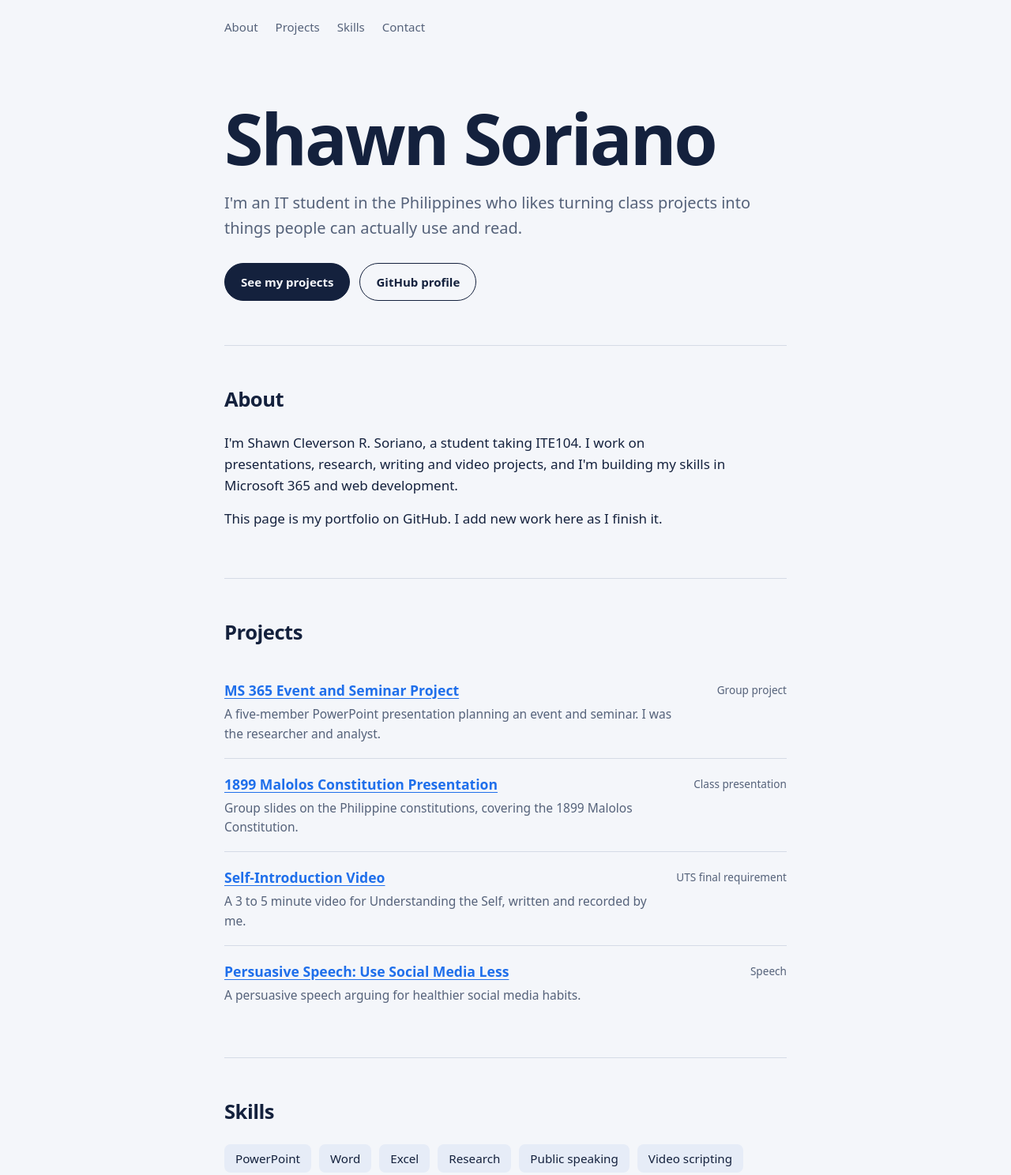
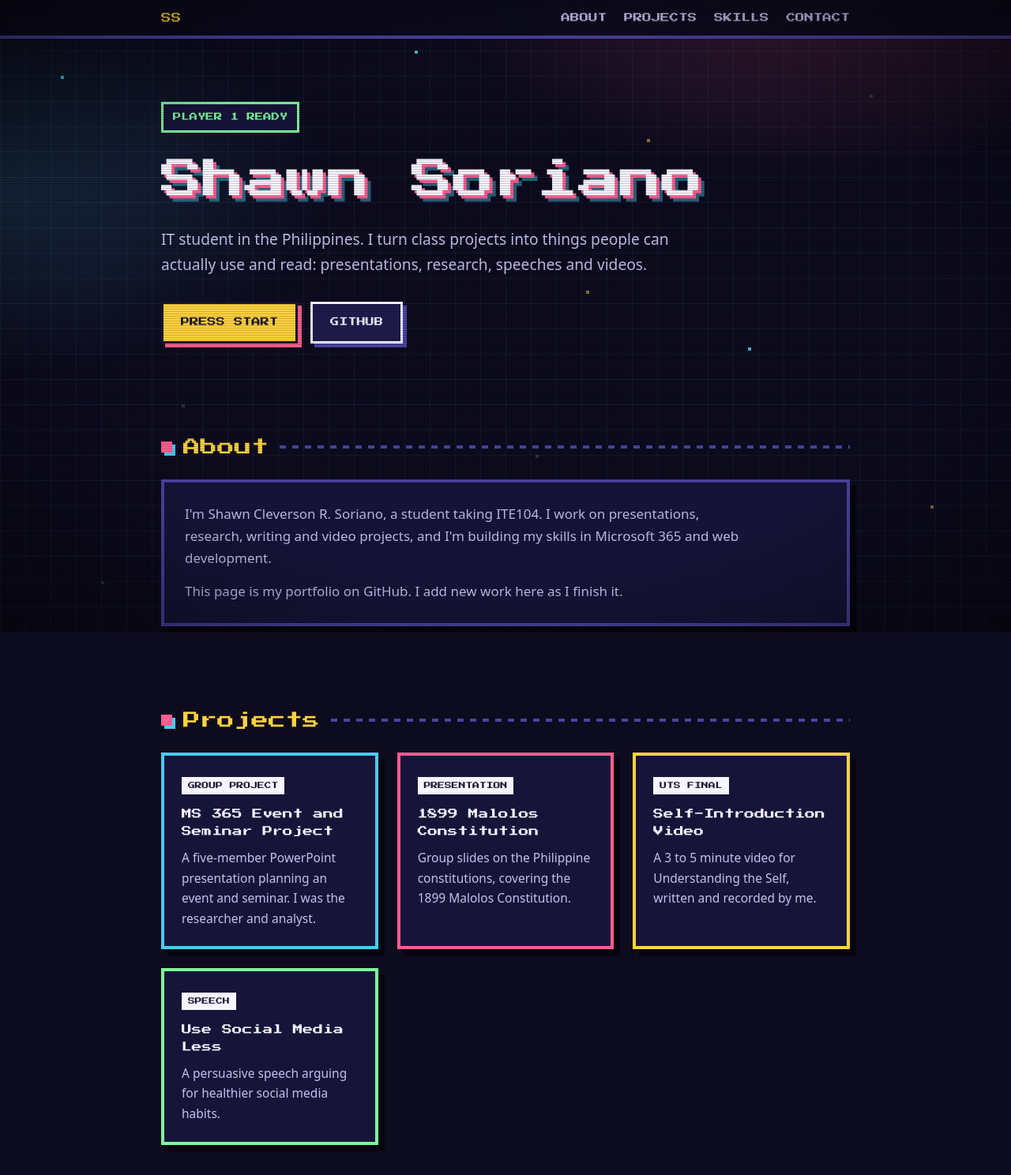
Before and after one commit to shawnsoriano/shawnsoriano.github.io, a plain HTML site: page index.html in a window 1280 px wide. Shown: the top 1488 px of the page at 79% size. Drawn offline with Linux system fonts and the light colour scheme.

Commit message:
Add files via upload

```diff
--- a/index.html
+++ b/index.html
@@ -5,101 +5,178 @@
 <meta name="viewport" content="width=device-width, initial-scale=1">
 <title>Shawn Soriano – Portfolio</title>
 <meta name="description" content="Portfolio of Shawn Cleverson R. Soriano, IT student in the Philippines.">
+<link rel="preconnect" href="https://fonts.googleapis.com">
+<link rel="preconnect" href="https://fonts.gstatic.com" crossorigin>
+<link href="https://fonts.googleapis.com/css2?family=Press+Start+2P&display=swap" rel="stylesheet">
 <style>
-:root{--bg:#f4f6fa;--ink:#14213d;--muted:#55627a;--line:#d5dbe6;--accent:#1f6feb;--soft:#e6ecf7;color-scheme:light}
-@media (prefers-color-scheme:dark){:root:not([data-theme="light"]){--bg:#0f1624;--ink:#e8edf7;--muted:#9aa8c2;--line:#27324a;--accent:#6ea8ff;--soft:#18233a;color-scheme:dark}}
+:root{--bg:#0d0b1e;--panel:#17143a;--panel2:#1f1b4d;--line:#4b44a3;--ink:#f6f4ff;--muted:#c4c0ec;--yellow:#ffd23f;--pink:#ff5d8f;--cyan:#4cc9f0;--green:#7CFC9A;color-scheme:dark}
 *{box-sizing:border-box}
 html{scroll-behavior:smooth}
-body{margin:0;background:var(--bg);color:var(--ink);font-family:"Bricolage Grotesque",system-ui,-apple-system,"Segoe UI",sans-serif;line-height:1.6;font-size:17px}
-a{color:var(--accent);text-underline-offset:3px}
-a:focus-visible{outline:3px solid var(--accent);outline-offset:3px;border-radius:2px}
-.wrap{max-width:760px;margin:0 auto;padding:0 24px}
-nav{display:flex;gap:22px;padding:22px 0;font-size:15px}
-nav a{color:var(--muted);text-decoration:none}
-nav a:hover{color:var(--ink)}
-header.hero{padding:64px 0 56px}
-h1{font-size:clamp(2.8rem,10vw,5.6rem);line-height:.95;letter-spacing:-.035em;margin:0 0 24px;font-weight:800}
-.lead{font-size:1.25rem;max-width:34em;color:var(--muted);margin:0 0 28px}
-.btns{display:flex;gap:12px;flex-wrap:wrap}
-.btn{display:inline-block;padding:11px 20px;border-radius:999px;border:1.5px solid var(--ink);color:var(--ink);text-decoration:none;font-weight:600;font-size:15px}
-.btn.primary{background:var(--ink);color:var(--bg)}
-.btn:hover{border-color:var(--accent)}
-section{padding:48px 0;border-top:1px solid var(--line)}
-h2{font-size:1.6rem;letter-spacing:-.02em;margin:0 0 20px}
-p{margin:0 0 14px;max-width:38em}
-.proj{display:grid;grid-template-columns:1fr auto;gap:4px 20px;padding:18px 0;border-bottom:1px solid var(--line)}
-.proj:last-child{border-bottom:0}
-.proj h3{margin:0;font-size:1.1rem}
-.proj p{grid-column:1;margin:0;color:var(--muted);font-size:.97rem}
-.proj .tag{grid-row:1;grid-column:2;color:var(--muted);font-size:.85rem;align-self:center}
-.skills{display:flex;flex-wrap:wrap;gap:10px;padding:0;margin:0;list-style:none}
-.skills li{background:var(--soft);padding:6px 14px;border-radius:8px;font-size:.95rem}
-footer{padding:36px 0 56px;color:var(--muted);font-size:.9rem;border-top:1px solid var(--line)}
-@media (max-width:520px){.proj{grid-template-columns:1fr}.proj .tag{grid-row:auto;grid-column:1}}
+body{margin:0;color:var(--ink);font-family:system-ui,-apple-system,"Segoe UI",Roboto,sans-serif;line-height:1.65;font-size:17px;background:var(--bg);position:relative;min-height:100vh}
+/* vintage gaming background: pixel grid + twinkling stars + CRT scanlines */
+body::before{content:"";position:fixed;inset:0;z-index:-2;pointer-events:none;
+background-image:linear-gradient(rgba(76,201,240,.07) 1px,transparent 1px),linear-gradient(90deg,rgba(76,201,240,.07) 1px,transparent 1px),radial-gradient(50rem 28rem at 80% -5%,rgba(255,93,143,.22),transparent 60%),radial-gradient(45rem 25rem at 0% 30%,rgba(76,201,240,.16),transparent 60%);
+background-size:32px 32px,32px 32px,auto,auto}
+body::after{content:"";position:fixed;inset:0;z-index:50;pointer-events:none;
+background:repeating-linear-gradient(0deg,rgba(0,0,0,.18) 0,rgba(0,0,0,.18) 1px,transparent 1px,transparent 3px),radial-gradient(ellipse at center,transparent 60%,rgba(0,0,0,.45) 100%)}
+.stars{position:fixed;inset:0;z-index:-1;pointer-events:none}
+.stars i{position:absolute;width:4px;height:4px;background:#fff;animation:tw 3s steps(2) infinite}
+.stars i:nth-child(3n){background:var(--yellow);animation-delay:.8s}
+.stars i:nth-child(3n+1){background:var(--cyan);animation-delay:1.6s}
+@keyframes tw{0%,100%{opacity:.9}50%{opacity:.15}}
+a{color:var(--cyan);text-underline-offset:3px}
+a:focus-visible,.btn:focus-visible{outline:3px solid var(--yellow);outline-offset:3px}
+.wrap{max-width:920px;margin:0 auto;padding:0 24px}
+.px{font-family:"Press Start 2P","Courier New",monospace;font-weight:400;letter-spacing:0}
+nav{position:sticky;top:0;z-index:10;background:rgba(13,11,30,.92);border-bottom:4px solid var(--line)}
+nav .wrap{display:flex;align-items:center;gap:22px;padding-top:12px;padding-bottom:12px;font-size:.72rem}
+nav .logo{margin-right:auto;color:var(--yellow);text-decoration:none;font-size:.8rem}
+nav a.link{color:var(--muted);text-decoration:none}
+nav a.link:hover{color:var(--yellow)}
+.hero{padding:80px 0 64px}
+.badge{display:inline-block;padding:8px 12px;background:var(--panel);border:3px solid var(--green);color:var(--green);font-size:.65rem;margin-bottom:26px;animation:blink 1.2s steps(2) infinite}
+@keyframes blink{50%{border-color:transparent}}
+h1{font-size:clamp(1.5rem,6.4vw,3.3rem);line-height:1.3;margin:0 0 24px;color:var(--ink);text-shadow:4px 4px 0 var(--pink),8px 8px 0 rgba(76,201,240,.45)}
+.lead{font-size:1.2rem;max-width:36em;color:var(--muted);margin:0 0 32px}
+.btns{display:flex;gap:16px;flex-wrap:wrap}
+.btn{position:relative;overflow:hidden;display:inline-block;padding:14px 22px;font-size:.7rem;text-decoration:none;color:var(--ink);background:var(--panel2);border:3px solid var(--ink);box-shadow:5px 5px 0 var(--line);transition:transform .08s,box-shadow .08s}
+.btn.primary{background:var(--yellow);color:#1a1530;border-color:#1a1530;box-shadow:5px 5px 0 var(--pink)}
+.btn:hover{transform:translate(-2px,-2px)}
+.btn:active{transform:translate(4px,4px);box-shadow:1px 1px 0 var(--line)}
+/* shiny sweep */
+.btn::after,.card::after{content:"";position:absolute;top:0;left:-80%;width:50%;height:100%;background:linear-gradient(100deg,transparent,rgba(255,255,255,.55),transparent);transform:skewX(-20deg);pointer-events:none}
+.btn:hover::after,.btn:active::after,.card:hover::after,.card:active::after{animation:shine .7s ease}
+@keyframes shine{to{left:140%}}
+section{padding:52px 0}
+h2{font-size:clamp(1rem,3.4vw,1.35rem);line-height:1.4;margin:0 0 26px;color:var(--yellow);display:flex;align-items:center;gap:14px}
+h2::before{content:"";width:14px;height:14px;background:var(--pink);box-shadow:4px 4px 0 var(--cyan);flex:none}
+h2::after{content:"";flex:1;height:4px;background:repeating-linear-gradient(90deg,var(--line) 0 8px,transparent 8px 16px)}
+p{margin:0 0 14px;max-width:42em;color:var(--muted)}
+.box{position:relative;background:var(--panel);border:4px solid var(--line);box-shadow:8px 8px 0 rgba(0,0,0,.5);padding:26px}
+.box p:last-child{margin:0}
+.grid{display:grid;grid-template-columns:repeat(auto-fit,minmax(270px,1fr));gap:24px}
+.card{position:relative;overflow:hidden;background:var(--panel);border:4px solid var(--line);box-shadow:8px 8px 0 rgba(0,0,0,.5);padding:22px;transition:transform .1s,border-color .1s;cursor:pointer}
+.card:nth-child(4n+1){border-color:var(--cyan)}
+.card:nth-child(4n+2){border-color:var(--pink)}
+.card:nth-child(4n+3){border-color:var(--yellow)}
+.card:nth-child(4n){border-color:var(--green)}
+.card:hover{transform:translate(-3px,-3px)}
+.card:active{transform:translate(3px,3px)}
+.card .tag{display:inline-block;font-size:.55rem;line-height:1.6;color:#1a1530;background:var(--ink);padding:4px 8px;margin-bottom:14px}
+.card h3{margin:0 0 10px;font-size:.8rem;line-height:1.7}
+.card h3 a{color:var(--ink);text-decoration:none}
+.card h3 a:hover{color:var(--yellow)}
+.card p{margin:0;font-size:.97rem}
+.skills{display:flex;flex-wrap:wrap;gap:12px;padding:0;margin:0;list-style:none}
+.skills li{background:var(--panel);border:3px solid var(--line);padding:8px 14px;font-size:.95rem;box-shadow:3px 3px 0 rgba(0,0,0,.5);transition:transform .1s,border-color .1s}
+.skills li:hover{transform:translateY(-3px);border-color:var(--yellow)}
+.contact p{color:var(--ink)}
+footer{padding:30px 0 60px;color:var(--muted);font-size:.6rem;border-top:4px solid var(--line);text-align:center}
+.spark{position:fixed;z-index:60;width:8px;height:8px;pointer-events:none}
+@media (max-width:620px){nav .link{display:none}.hero{padding-top:52px}}
+@media (prefers-reduced-motion:reduce){*{animation:none!important;transition:none!important}html{scroll-behavior:auto}}
 </style>
 </head>
 <body>
-<div class="wrap">
+<div class="stars" aria-hidden="true">
+  <i style="left:6%;top:12%"></i><i style="left:18%;top:64%"></i><i style="left:27%;top:30%"></i><i style="left:41%;top:8%"></i><i style="left:53%;top:72%"></i><i style="left:64%;top:22%"></i><i style="left:74%;top:55%"></i><i style="left:86%;top:15%"></i><i style="left:92%;top:80%"></i><i style="left:35%;top:88%"></i><i style="left:10%;top:92%"></i><i style="left:58%;top:46%"></i>
+</div>
+
 <nav aria-label="Main">
-    <a href="#about">About</a>
-    <a href="#projects">Projects</a>
-    <a href="#skills">Skills</a>
-    <a href="#contact">Contact</a>
+  <div class="wrap px">
+    <a class="logo" href="#top">SS</a>
+    <a class="link" href="#about">ABOUT</a>
+    <a class="link" href="#projects">PROJECTS</a>
+    <a class="link" href="#skills">SKILLS</a>
+    <a class="link" href="#contact">CONTACT</a>
+  </div>
 </nav>
 
+<main class="wrap" id="top">
   <header class="hero">
-    <h1>Shawn Soriano</h1>
-    <p class="lead">I'm an IT student in the Philippines who likes turning class projects into things people can actually use and read.</p>
-    <div class="btns">
-      <a class="btn primary" href="#projects">See my projects</a>
-      <a class="btn" href="https://github.com/shawnsoriano">GitHub profile</a>
+    <span class="badge px">PLAYER 1 READY</span>
+    <h1 class="px">Shawn Soriano</h1>
+    <p class="lead">IT student in the Philippines. I turn class projects into things people can actually use and read: presentations, research, speeches and videos.</p>
+    <div class="btns px">
+      <a class="btn primary" href="#projects">PRESS START</a>
+      <a class="btn" href="https://github.com/shawnsoriano">GITHUB</a>
     </div>
   </header>
 
   <section id="about">
-    <h2>About</h2>
+    <h2 class="px">About</h2>
+    <div class="box">
       <p>I'm Shawn Cleverson R. Soriano, a student taking ITE104. I work on presentations, research, writing and video projects, and I'm building my skills in Microsoft 365 and web development.</p>
       <p>This page is my portfolio on GitHub. I add new work here as I finish it.</p>
+    </div>
   </section>
 
   <section id="projects">
-    <h2>Projects</h2>
-    <div class="proj">
-      <h3><a href="#">MS 365 Event and Seminar Project</a></h3>
-      <span class="tag">Group project</span>
+    <h2 class="px">Projects</h2>
+    <div class="grid">
+      <article class="card">
+        <span class="tag px">GROUP PROJECT</span>
+        <h3 class="px"><a href="#">MS 365 Event and Seminar Project</a></h3>
         <p>A five-member PowerPoint presentation planning an event and seminar. I was the researcher and analyst.</p>
-    </div>
-    <div class="proj">
-      <h3><a href="#">1899 Malolos Constitution Presentation</a></h3>
-      <span class="tag">Class presentation</span>
+      </article>
+      <article class="card">
+        <span class="tag px">PRESENTATION</span>
+        <h3 class="px"><a href="#">1899 Malolos Constitution</a></h3>
         <p>Group slides on the Philippine constitutions, covering the 1899 Malolos Constitution.</p>
-    </div>
-    <div class="proj">
-      <h3><a href="#">Self-Introduction Video</a></h3>
-      <span class="tag">UTS final requirement</span>
+      </article>
+      <article class="card">
+        <span class="tag px">UTS FINAL</span>
+        <h3 class="px"><a href="#">Self-Introduction Video</a></h3>
         <p>A 3 to 5 minute video for Understanding the Self, written and recorded by me.</p>
-    </div>
-    <div class="proj">
-      <h3><a href="#">Persuasive Speech: Use Social Media Less</a></h3>
-      <span class="tag">Speech</span>
+      </article>
+      <article class="card">
+        <span class="tag px">SPEECH</span>
+        <h3 class="px"><a href="#">Use Social Media Less</a></h3>
         <p>A persuasive speech arguing for healthier social media habits.</p>
+      </article>
     </div>
   </section>
 
   <section id="skills">
-    <h2>Skills</h2>
+    <h2 class="px">Skills</h2>
     <ul class="skills">
       <li>PowerPoint</li><li>Word</li><li>Excel</li><li>Research</li><li>Public speaking</li><li>Video scripting</li><li>HTML &amp; CSS</li><li>Git &amp; GitHub</li>
     </ul>
   </section>
 
   <section id="contact">
-    <h2>Contact</h2>
+    <h2 class="px">Contact</h2>
+    <div class="box contact">
       <p>The best way to reach me is through GitHub or email.</p>
-    <p><a href="https://github.com/shawnsoriano">github.com/shawnsoriano</a><br><a href="mailto:you@example.com">you@example.com</a></p>
+      <p><a href="https://github.com/shawnsoriano">github.com/shawnsoriano</a><br><a href="mailto:shawnsorianoleadership@gmail.com">shawnsorianoleadership@gmail.com</a></p>
+    </div>
   </section>
+</main>
 
-  <footer>&copy; 2026 Shawn Soriano</footer>
-</div>
+<footer class="px">&copy; 2026 SHAWN SORIANO &middot; THANKS FOR PLAYING</footer>
+
+<script>
+// Pixel sparkle burst on every click or tap
+(function(){
+  if(window.matchMedia("(prefers-reduced-motion: reduce)").matches)return;
+  var colors=["#ffd23f","#ff5d8f","#4cc9f0","#7CFC9A","#ffffff"];
+  document.addEventListener("pointerdown",function(e){
+    for(var i=0;i<14;i++){
+      var s=document.createElement("div");
+      s.className="spark";
+      s.style.left=e.clientX-4+"px";
+      s.style.top=e.clientY-4+"px";
+      s.style.background=colors[i%colors.length];
+      document.body.appendChild(s);
+      var a=Math.random()*Math.PI*2,d=30+Math.random()*60;
+      var anim=s.animate([
+        {transform:"translate(0,0) scale(1)",opacity:1},
+        {transform:"translate("+Math.cos(a)*d+"px,"+Math.sin(a)*d+"px) scale(0)",opacity:0}
+      ],{duration:550+Math.random()*250,easing:"steps(8)"});
+      anim.onfinish=(function(el){return function(){el.remove();};})(s);
+    }
+  });
+})();
+</script>
 </body>
 </html>
```
Lines whose indentation alone changed are shown as unchanged.
